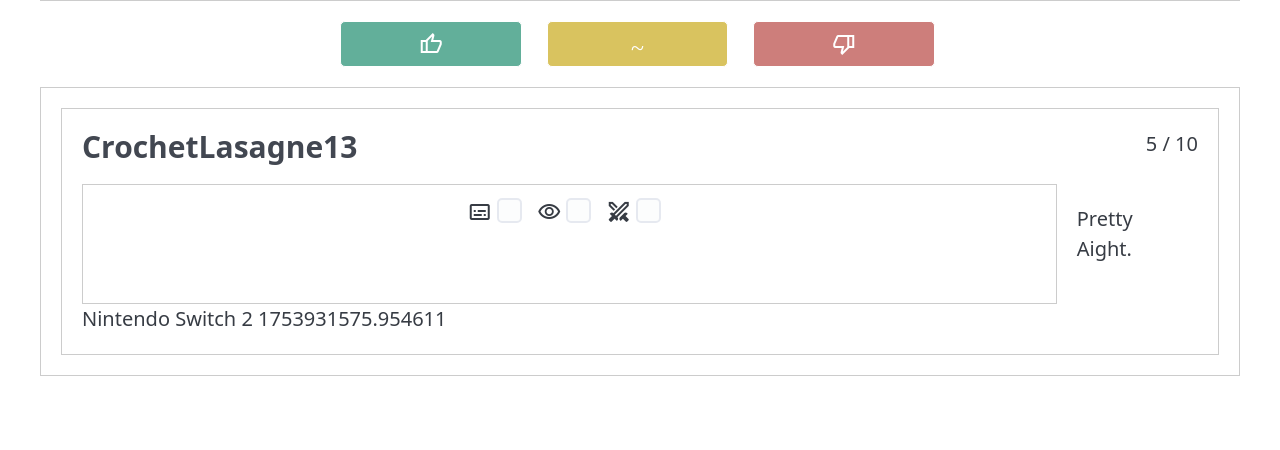
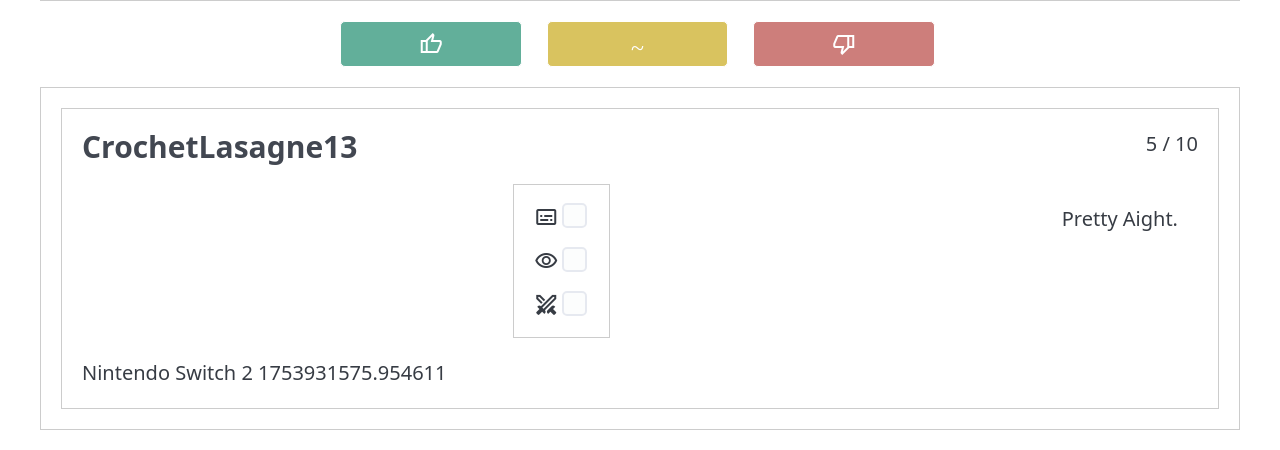
Before and after one commit to Filip-Sapina/GameReviewHub, a Flask app: page /game/2 in a window 1280 px wide. Shown: the part 1349-1799 px from the top of the page. Before the commit the page ends 1725 px from the top, so only its background shows below. Run offline with Flask 3, Linux system fonts and the light colour scheme; data comes from the database, SQL or seed files in the repository; both versions use the stored data as it was after the commit.

Commit message:
Added more sensible styling to reviews. reviews can now only have 1000 characters.

```diff
--- a/static/css/style.css
+++ b/static/css/style.css
@@ -201,10 +201,13 @@
 }
 
 .accessibility {
+    text-align: center;
+    margin: auto;
     border: 1px solid var(--nav-border);
-    padding: 0.5rem;
-    text-align: center;
-    cursor: default;
+    padding-right: 2rem;
+    padding-left: 1rem;
+    padding-top: 1rem;
+    padding-bottom: 1rem;
 }
 
 .description {
@@ -278,6 +281,10 @@
     display: flex;
 }
 
+.review-bottom {
+    margin-top: 1rem;
+}
+
 .review-rating {
     margin-left: auto;
     margin-top: 0;
@@ -289,6 +296,10 @@
 
 .review-text {
     padding: 1rem;
+    word-break: break-all;
+    max-height: 200px;
+    overflow-y: scroll;
+
 }
 
 /* User's Reivew */
@@ -305,6 +316,7 @@
 
 .user-review-bottom {
     display: flex;
+
 }
 
 .user-review h4 {
--- a/templates/game.html
+++ b/templates/game.html
@@ -82,7 +82,7 @@
         </div>
         <div class="form-group">
             <!-- Place to write Text for Review -->
-            <textarea name="review_text" id="review_text" cols="30" rows="5" placeholder="Write Your Review Here!" {% if not user_logged_in %} disabled {% endif
+            <textarea maxlength="1000" name="review_text" id="review_text" cols="30" rows="5" placeholder="Write Your Review Here!" {% if not user_logged_in %} disabled {% endif
                 %}>{% if user_review %}{{user_review.review_text}}{% endif %}</textarea>
         </div>
         <!-- What Platform user played game on -->
@@ -143,7 +143,7 @@
         </div>
 
         <div class="review-middle">
-            <div class="accessibility container">
+            <div class="accessibility grid">
                 <span class="material-symbols-outlined">subtitles</span>
                 <input type="checkbox" name="subtitles" disabled {% if review.accessibility.has_difficulty_options %}
                     checked {% endif %}>
```
Also changed, not shown: database.db.
